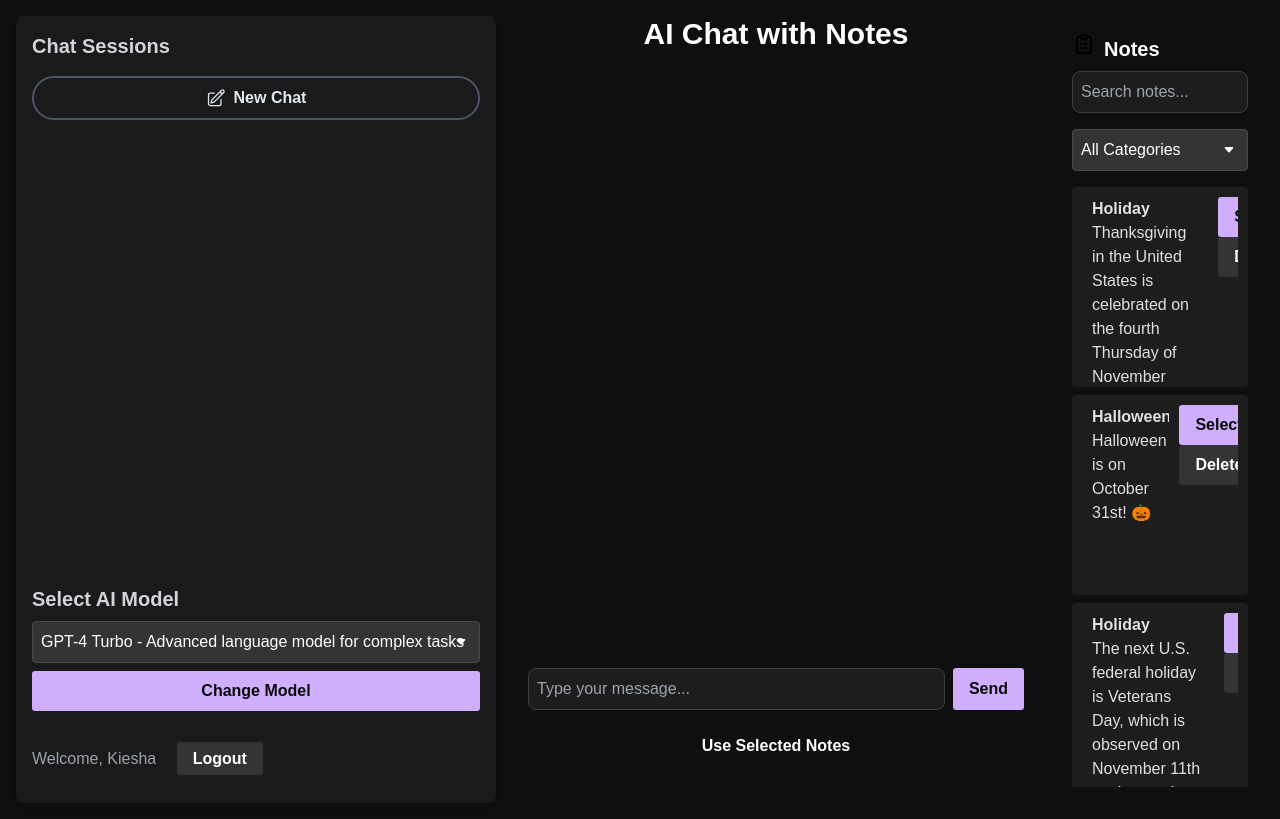
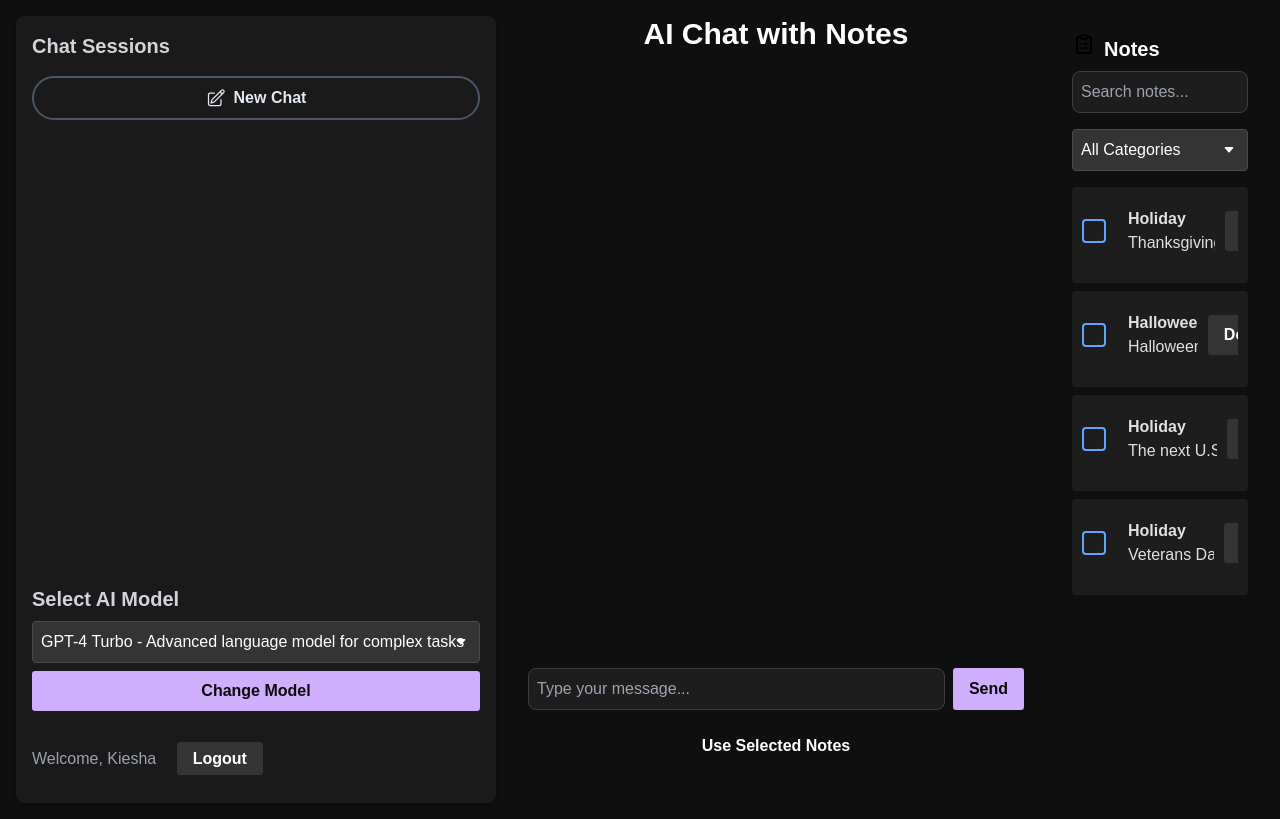
Before and after one commit to allenkiesha/GPTme-Rep, a Flask app: page /chat in a window 1280 px wide. Run offline with Flask 3, Linux system fonts and the light colour scheme; a user stored in the database is signed in; data comes from the database, SQL or seed files in the repository; data that the repository does not hold is empty.

Commit message:
Agent query: Can you verify if the note selection functionality is working correctly? Please check if the circular selection indicator appears on the left side of each note and if it changes color when selected.

```diff
--- a/static/css/styles.css
+++ b/static/css/styles.css
@@ -105,10 +105,10 @@ body {
 #notes-list div {
     border-radius: .25rem;
     background-color: #1D1D1D;
-    height: 200px;
     padding: 10px;
     overflow: hidden;
-    text-overflow: ellipse;
+    text-overflow: ellipsis;
+    margin-bottom: 0.5rem;
 }
 
 #notes-list {
@@ -232,3 +232,38 @@ label {
     background-position: center;
     background-size: contain;
 }
+
+.note-item {
+    display: flex;
+    align-items: center;
+    padding: 0.5rem;
+    margin-bottom: 0.5rem;
+    background-color: #1D1D1D;
+    border-radius: 0.25rem;
+}
+
+.note-select {
+    width: 1.25rem;
+    height: 1.25rem;
+    border: 2px solid #60a5fa;
+    border-radius: 50%;
+    margin-right: 0.75rem;
+    cursor: pointer;
+    flex-shrink: 0;
+}
+
+.note-select.selected {
+    background-color: #60a5fa;
+}
+
+.note-content {
+    flex-grow: 1;
+    overflow: hidden;
+    text-overflow: ellipsis;
+    white-space: nowrap;
+}
+
+.note-actions {
+    display: flex;
+    gap: 0.5rem;
+}
--- a/static/js/app.js
+++ b/static/js/app.js
@@ -6,6 +6,7 @@ document.addEventListener('DOMContentLoaded', () => {
     const searchInput = document.getElementById('search-input');
     const categoryFilter = document.getElementById('category-filter');
     const newChatBtn = document.getElementById('new-chat-btn');
+    const useSelectedNotesBtn = document.getElementById('use-selected-notes');
 
     let notes = [];
     let currentSessionId = null;
@@ -191,15 +192,15 @@ document.addEventListener('DOMContentLoaded', () => {
         notesList.innerHTML = '';
         notes.forEach((note) => {
             const noteElement = document.createElement('div');
-            noteElement.classList.add('mb-2', 'p-2', 'flex', 'justify-between', 'items-center', 'note-item');
+            noteElement.classList.add('note-item');
             noteElement.setAttribute('data-note-id', note.id);
             noteElement.innerHTML = `
-                <div>
+                <div class="note-select" data-note-id="${note.id}"></div>
+                <div class="note-content">
                     <p class="font-bold">${note.category}</p>
                     <p>${note.content}</p>
                 </div>
-                <div>
-                    <button class="select-note-btn btn btn-primary mr-2" data-note-id="${note.id}">Select</button>
+                <div class="note-actions">
                     <button class="delete-note-btn btn btn-danger" data-note-id="${note.id}">Delete</button>
                 </div>
             `;
@@ -207,8 +208,8 @@ document.addEventListener('DOMContentLoaded', () => {
         });
 
         // Add event listeners to select and delete buttons
-        document.querySelectorAll('.select-note-btn').forEach(button => {
-            button.addEventListener('click', (e) => {
+        document.querySelectorAll('.note-select').forEach(selectButton => {
+            selectButton.addEventListener('click', (e) => {
                 const noteId = e.target.getAttribute('data-note-id');
                 toggleNoteSelection(noteId);
             });
@@ -223,13 +224,13 @@ document.addEventListener('DOMContentLoaded', () => {
     }
 
     function toggleNoteSelection(noteId) {
-        const noteElement = document.querySelector(`.note-item[data-note-id="${noteId}"]`);
+        const noteElement = document.querySelector(`.note-select[data-note-id="${noteId}"]`);
         if (selectedNotes.has(noteId)) {
             selectedNotes.delete(noteId);
-            noteElement.classList.remove('bg-blue-100');
+            noteElement.classList.remove('selected');
         } else {
             selectedNotes.add(noteId);
-            noteElement.classList.add('bg-blue-100');
+            noteElement.classList.add('selected');
         }
     }
 
@@ -284,6 +285,37 @@ document.addEventListener('DOMContentLoaded', () => {
         updateNotesList(filteredNotes);
     }
 
+    useSelectedNotesBtn.addEventListener('click', async () => {
+        if (selectedNotes.size === 0) {
+            alert('Please select at least one note to use.');
+            return;
+        }
+
+        try {
+            const response = await fetch('/get_selected_notes', {
+                method: 'POST',
+                headers: {
+                    'Content-Type': 'application/json',
+                },
+                body: JSON.stringify({ note_ids: Array.from(selectedNotes) }),
+            });
+
+            if (!response.ok) {
+                throw new Error('Network response was not ok');
+            }
+
+            const data = await response.json();
+            if (data.success) {
+                const selectedNotesContent = data.notes.map(note => `${note.category}: ${note.content}`).join('\n\n');
+                userInput.value = `Selected notes:\n\n${selectedNotesContent}\n\nPlease summarize these notes and provide insights.`;
+            } else {
+                console.error('Error getting selected notes:', data.message);
+            }
+        } catch (error) {
+            console.error('Error getting selected notes:', error);
+        }
+    });
+
     // Fetch initial notes
     fetch('/get_notes')
         .then(response => response.json())
```
